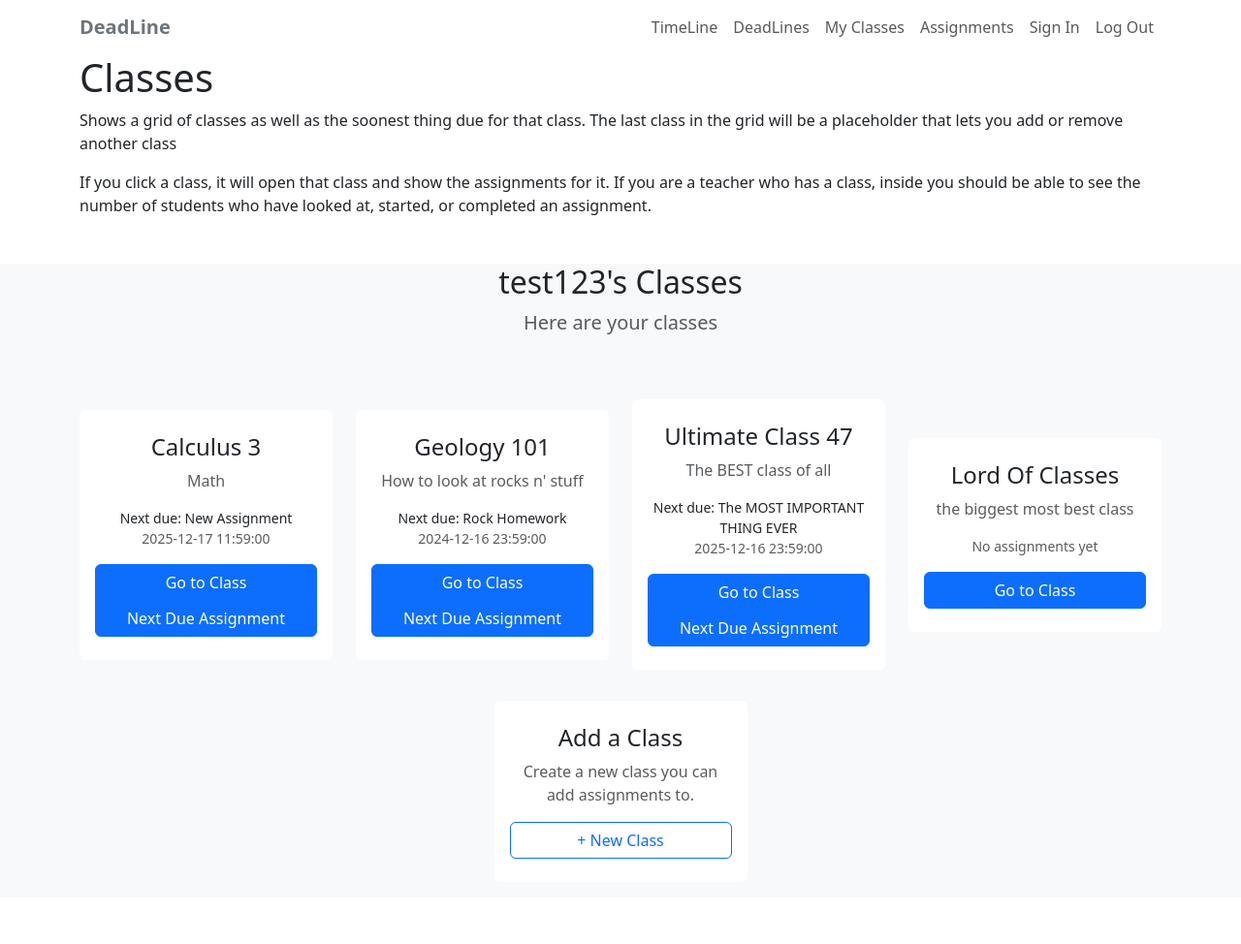
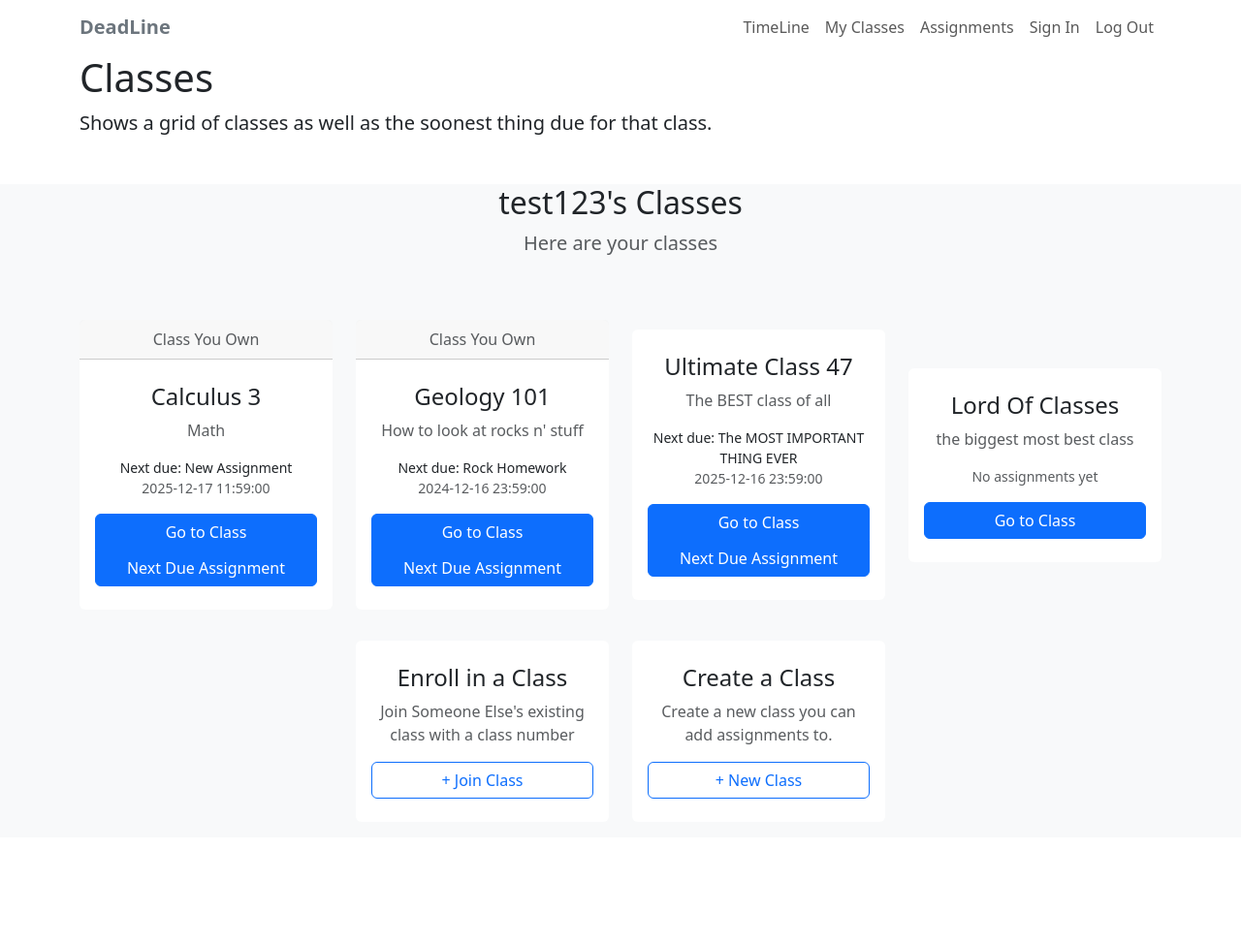
Before and after one commit to FFonderie/deadline, a Flask app: page /classes in a window 1280 px wide. Shown: the whole page at 97% size. After the commit the page ends 824 px from the top, so only its background shows below. Run offline with Flask 3, Linux system fonts and the light colour scheme; a user stored in the database is signed in.

Commit message:
Added enrolling and did some dusting

```diff
--- a/app/forms.py
+++ b/app/forms.py
@@ -6,6 +6,7 @@ from wtforms import (
     SubmitField,
     TextAreaField,
     DateTimeField,
+    IntegerField,
 )
 from wtforms.validators import DataRequired, Email, EqualTo, ValidationError
 from app.models import User
@@ -51,3 +52,7 @@ class ClassForm(FlaskForm):
 class SubmissionForm(FlaskForm):
     content = TextAreaField('Your work', validators=[DataRequired()])
     submit = SubmitField('Submit')
+
+class EnrollClassForm(FlaskForm):
+    classCode = IntegerField('Class Code', validators=[DataRequired()])
+    submit = SubmitField('Enroll')
--- a/app/routes.py
+++ b/app/routes.py
@@ -26,6 +26,7 @@ from app.forms import (
     AssignmentForm,
     ClassForm,
     SubmissionForm,
+    EnrollClassForm,
 )
 from app.models import User, Assignment, Class, Submission
 from app import db
@@ -140,6 +141,33 @@ def new_class():
         return redirect(url_for('classes'))
 
     return render_template('class_form.html', form=form)
+
+
+@deadline_app.route('/classes/enroll', methods=['GET', 'POST'])
+@login_required
+def enroll_in_class():
+    """Enroll in an existing class"""
+    form = EnrollClassForm()
+    if form.validate_on_submit():
+
+        """check if the class code exists in the database at all"""
+        if Class.query.filter_by(id=form.classCode.data).first() is None:
+            flash('Invalid Class Code')
+            return redirect(url_for('enroll_in_class'))
+        """check if user is already a member of this class"""
+
+        clazz = Class.query.get_or_404(form.classCode.data)
+        if current_user == clazz.owner or clazz.members.filter_by(id=current_user.id).first():
+            flash('Already Enrolled')
+            return redirect(url_for('enroll_in_class'))
+
+        clazz.members.append(current_user)
+        db.session.commit()
+        flash('Enrolled in Class!')
+        return redirect(url_for('classes'))
+
+    return render_template('class_enroll_form.html', form=form, title="Classes")
+
 
 
 @deadline_app.route('/classes/<int:class_id>')
--- a/app/templates/assignments.html
+++ b/app/templates/assignments.html
@@ -5,8 +5,7 @@
 <div class="container">
     <h1>Your Assignments</h1>
     <p class="lead text-muted">
-        These are assignments from classes you own or are enrolled in.
-        To create a new assignment, go to a class and use the “New assignment” button there.
+        These are assignments from classes you are enrolled in.
     </p>
 </div>
 
--- a/app/templates/classes.html
+++ b/app/templates/classes.html
@@ -4,18 +4,9 @@
 
 <div class="container">
     <h1>Classes</h1>
-    <p>
+    <p class="lead">
         Shows a grid of classes as well as the soonest
-        thing due for that class. The last class in the
-        grid will be a placeholder that lets you add or
-        remove another class
-    </p>
-    <p>
-        If you click a class, it will open that class
-        and show the assignments for it. If you are a
-        teacher who has a class, inside you should be
-        able to see the number of students who have
-        looked at, started, or completed an assignment.
+        thing due for that class.
     </p>
 </div>
 
@@ -33,6 +24,9 @@
             {% for clazz in owned_classes %}
             <div class="col-12 col-md-6 col-lg-4 col-xl-3 my-3">
                 <div class="card border-0">
+                    <div class="card-header text-center text-muted">
+                        Class You Own
+                    </div>
                     <div class="card-body text-center py-4">
                         <h4 class="card-title">{{ clazz.name }}</h4>
                         <p class="card-text text-muted">
@@ -106,11 +100,30 @@
             {% endif %}
             {% endfor %}
 
-            {# “Add class” placeholder card #}
+
+            {# “Enroll in Class” placeholder card #}
             <div class="col-12 col-md-6 col-lg-4 col-xl-3 my-3">
                 <div class="card border-0">
                     <div class="card-body text-center py-4">
-                        <h4 class="card-title">Add a Class</h4>
+                        <h4 class="card-title">Enroll in a Class</h4>
+                        <p class="card-text text-muted">
+                            Join Someone Else's existing class with a class number
+                        </p>
+                        <div class="d-grid gap-2">
+                            <a href="{{ url_for('enroll_in_class') }}" class="btn btn-outline-primary">
+                                + Join Class
+                            </a>
+                        </div>
+                    </div>
+                </div>
+            </div>
+
+
+            {# “Create class” placeholder card #}
+            <div class="col-12 col-md-6 col-lg-4 col-xl-3 my-3">
+                <div class="card border-0">
+                    <div class="card-body text-center py-4">
+                        <h4 class="card-title">Create a Class</h4>
                         <p class="card-text text-muted">
                             Create a new class you can add assignments to.
                         </p>
@@ -123,6 +136,8 @@
                 </div>
             </div>
 
+
+
         </div>
     </div>
 </section>
--- a/app/templates/layout.html
+++ b/app/templates/layout.html
@@ -35,10 +35,6 @@
                     <li class="nav-item">
                         <a class="nav-link" href="/timeline">TimeLine</a>
                     </li>
-                    <!--DeadLine Link-->
-                    <li class="nav-item">
-                        <a class="nav-link" href="/deadlines">DeadLines</a>
-                    </li>
                     <!--Classes Link-->
                     <li class="nav-item">
                         <a class="nav-link" href="/classes">My Classes</a>
```
Also changed, not shown: app/templates/class_detail.html (+8 -0 lines), app/templates/class_enroll_form.html (added, +27 -0 lines), app/templates/index.html (+4 -5 lines), app/templates/timeline.html (+16 -7 lines), app/app.db. Lines whose indentation alone changed are shown as unchanged.
